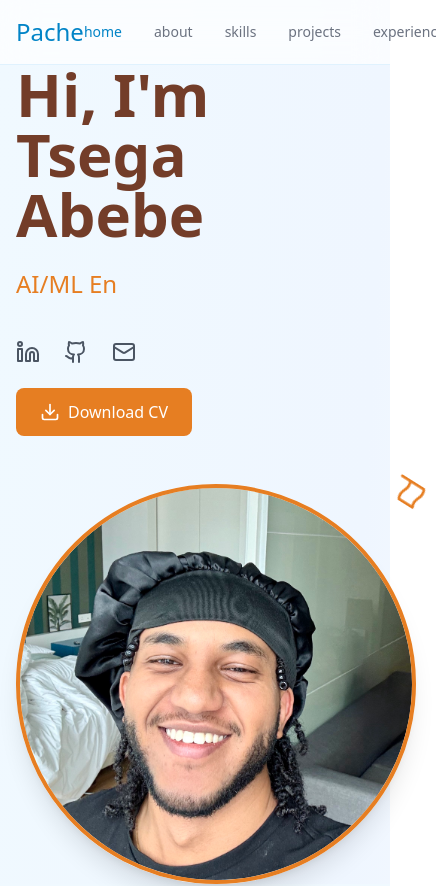
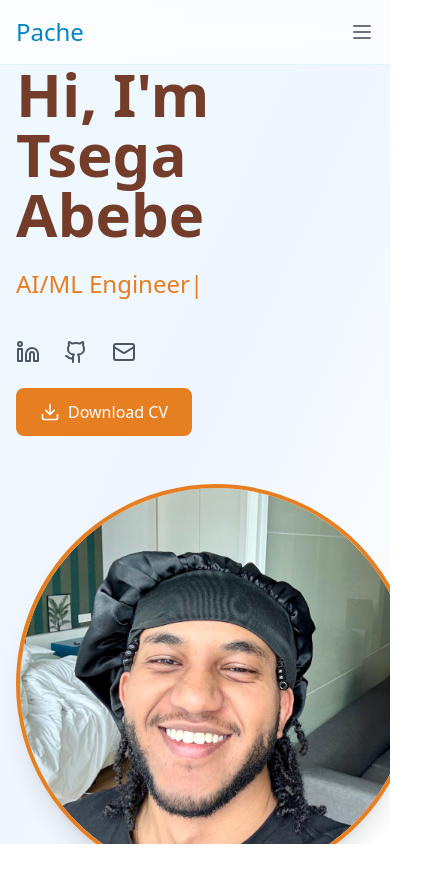
Before and after one commit to Pache47/portfolio-website, a React (Vite) app: page / in a window 390 px wide. Shown: the top 886 px of the page, 436 px wide, since content can reach past the window. After the commit the page ends 844 px from the top, so only its background shows below. Built offline with nearby package versions, Linux system fonts and the light colour scheme.

Commit message:
Fix mobile responsiveness: Add hamburger menu, fix flip cards for touch, fix white background issue

```diff
--- a/src/index.css
+++ b/src/index.css
@@ -1,6 +1,19 @@
 @tailwind base;
 @tailwind components;
 @tailwind utilities;
+
+html, body {
+  margin: 0;
+  padding: 0;
+  background: linear-gradient(to bottom right, #f0f9ff, #e0f2fe, #ffffff);
+  min-height: 100vh;
+  overflow-x: hidden;
+}
+
+#root {
+  min-height: 100vh;
+  background: linear-gradient(to bottom right, #f0f9ff, #e0f2fe, #ffffff);
+}
 
 @layer utilities {
   .perspective-1000 {
--- a/src/pages/Portfolio.tsx
+++ b/src/pages/Portfolio.tsx
@@ -7,6 +7,7 @@ import { TypeAnimation } from 'react-type-animation';
 function Portfolio() {
   const [activeSection, setActiveSection] = useState('home');
   const [flippedCard, setFlippedCard] = useState<number | null>(null);
+  const [isMenuOpen, setIsMenuOpen] = useState(false);
 
   const scrollToSection = (sectionId: string) => {
     const element = document.getElementById(sectionId);
@@ -53,7 +54,7 @@ function Portfolio() {
   ];
 
   return (
-    <div className="min-h-screen bg-gradient-to-br from-sky-50 via-blue-50 to-white">
+    <div className="min-h-screen w-full bg-gradient-to-br from-sky-50 via-blue-50 to-white overflow-x-hidden fixed inset-0">
       {/* Navigation */}
       <nav className="fixed top-0 left-0 right-0 bg-white/70 backdrop-blur-lg z-50 border-b border-sky-100">
         <div className="max-w-7xl mx-auto px-4">
@@ -65,7 +66,9 @@ function Portfolio() {
             >
               Pache
             </motion.div>
-            <div className="flex space-x-8">
+
+            {/* Desktop Navigation */}
+            <div className="hidden md:flex space-x-8">
               {['home', 'about', 'skills', 'projects', 'experience', 'contact'].map((section) => (
                 <button
                   key={section}
@@ -80,6 +83,48 @@ function Portfolio() {
               <Link
                 to="/chat"
                 className="text-sm font-light text-sky-600 hover:text-sky-700 flex items-center"
+              >
+                <MessageSquare className="w-4 h-4 mr-2" />
+                Chat with AI
+              </Link>
+            </div>
+
+            {/* Mobile menu button */}
+            <button
+              onClick={() => setIsMenuOpen(!isMenuOpen)}
+              className="md:hidden text-gray-500 hover:text-sky-600"
+            >
+              <svg className="w-6 h-6" fill="none" stroke="currentColor" viewBox="0 0 24 24">
+                {isMenuOpen ? (
+                  <path strokeLinecap="round" strokeLinejoin="round" strokeWidth={2} d="M6 18L18 6M6 6l12 12" />
+                ) : (
+                  <path strokeLinecap="round" strokeLinejoin="round" strokeWidth={2} d="M4 6h16M4 12h16M4 18h16" />
+                )}
+              </svg>
+            </button>
+          </div>
+
+          {/* Mobile Navigation */}
+          <div className={`md:hidden ${isMenuOpen ? 'block' : 'hidden'}`}>
+            <div className="px-2 pt-2 pb-3 space-y-1">
+              {['home', 'about', 'skills', 'projects', 'experience', 'contact'].map((section) => (
+                <button
+                  key={section}
+                  onClick={() => {
+                    scrollToSection(section);
+                    setIsMenuOpen(false);
+                  }}
+                  className={`block w-full text-left px-3 py-2 text-sm font-light transition-colors ${
+                    activeSection === section ? 'text-sky-600' : 'text-gray-500 hover:text-sky-600'
+                  }`}
+                >
+                  {section}
+                </button>
+              ))}
+              <Link
+                to="/chat"
+                onClick={() => setIsMenuOpen(false)}
+                className="block px-3 py-2 text-sm font-light text-sky-600 hover:text-sky-700 flex items-center"
               >
                 <MessageSquare className="w-4 h-4 mr-2" />
                 Chat with AI
@@ -325,6 +370,13 @@ function Portfolio() {
                 className="relative h-[400px] perspective-1000"
                 onHoverStart={() => setFlippedCard(index)}
                 onHoverEnd={() => setFlippedCard(null)}
+                onClick={(e) => {
+                  // Only handle click events on mobile devices
+                  if (window.innerWidth < 768) {
+                    e.preventDefault();
+                    setFlippedCard(flippedCard === index ? null : index);
+                  }
+                }}
               >
                 <motion.div
                   animate={{ rotateY: flippedCard === index ? 180 : 0 }}
```
